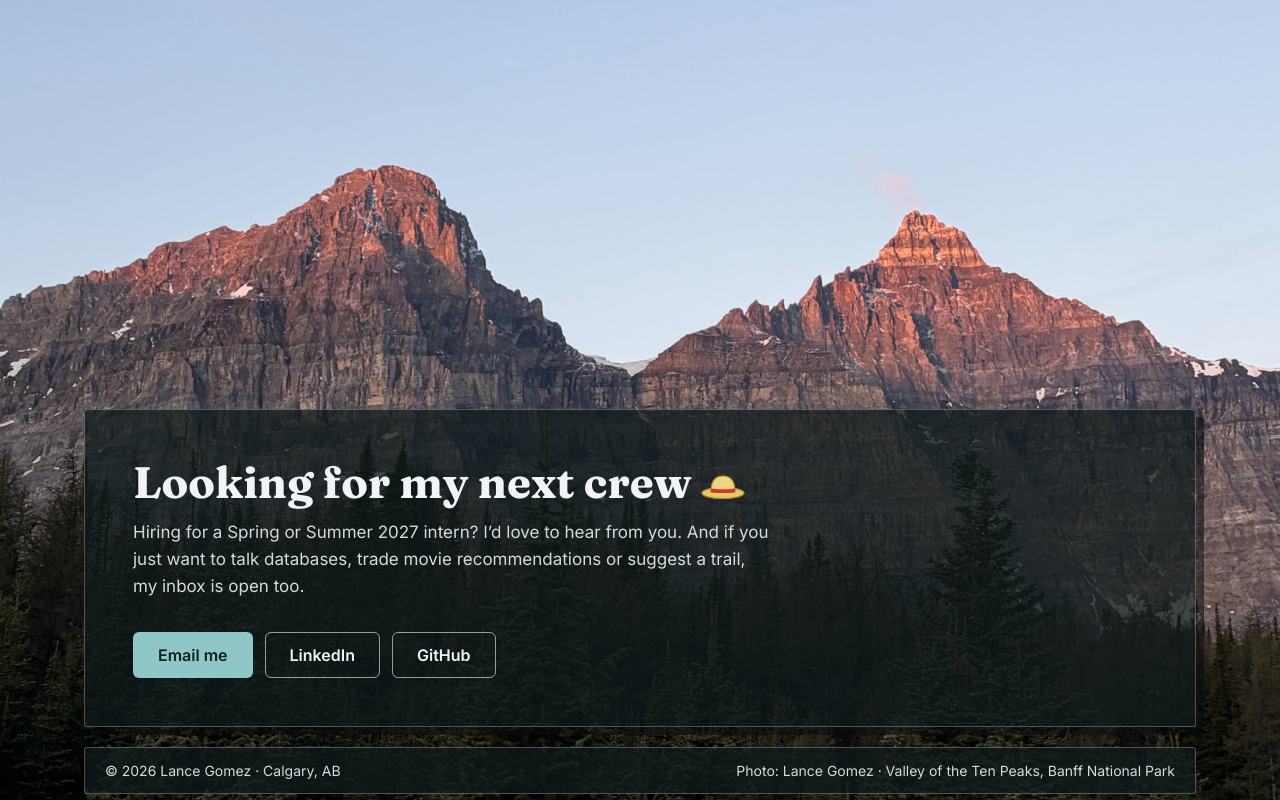
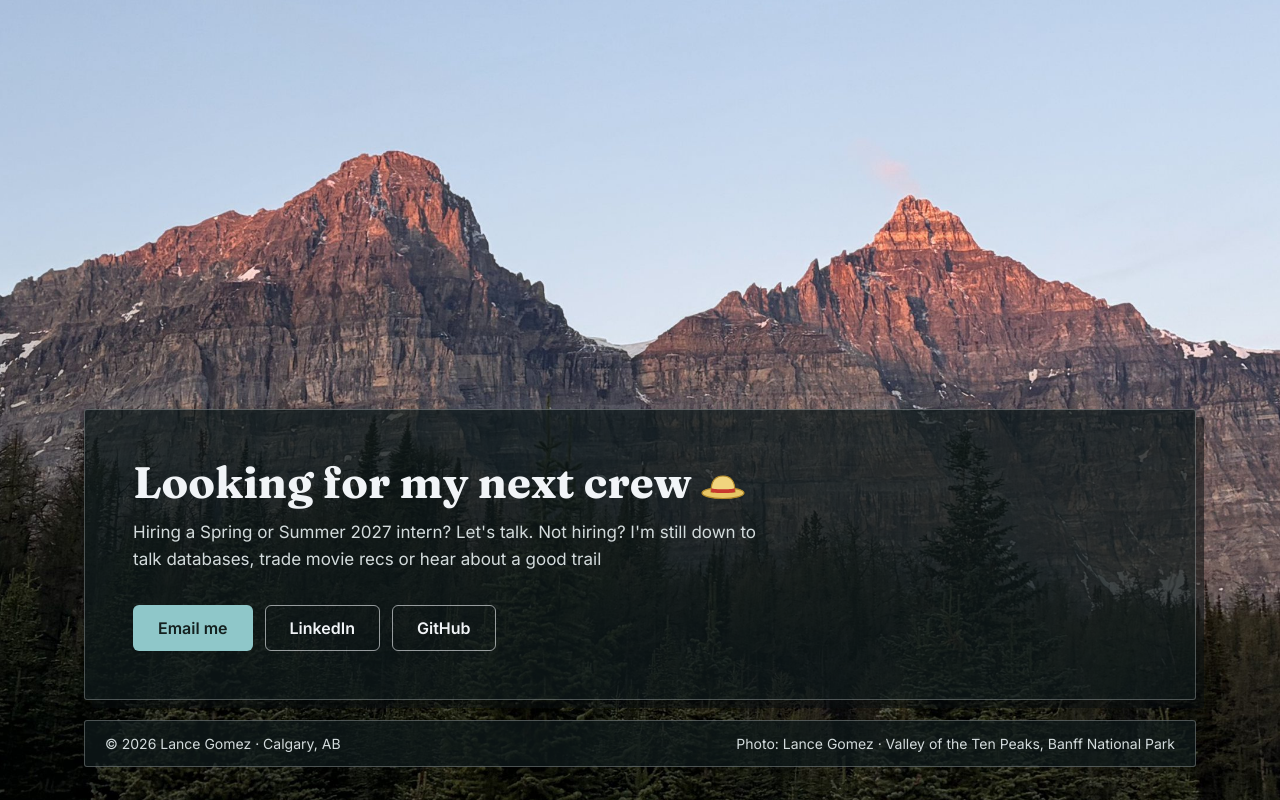
Before and after one commit to monkeydhumphrey/Lance-portfolio, a plain HTML site: page index.html in a window 1280 px wide. Shown: the part 1820-2620 px from the top of the page. Drawn offline with Linux system fonts and the light colour scheme.

Commit message:
Updated project card and contact wording

```diff
--- a/index.html
+++ b/index.html
@@ -70,7 +70,7 @@
                                    <span>In progress</span>
                               </div>
                               <h3>This website</h3>
-                              <p>Hand-coded HTML and CSS, with a mobile layout, accessibility polish and a mountain photo I took.</p>
+                              <p>Hand-coded HTML and CSS, with a mobile layout and accessibility polish.</p>
                               <p class="tech-stack">HTML · CSS · JavaScript</p>
                               <div class="card-links">
                                    <a href="https://github.com/monkeydhumphrey/Lance-portfolio" class="card-link"
@@ -241,9 +241,9 @@
                               <div class="contact-text">
                                    <h2>Looking for my next <span class="no-break">crew<img src="images/straw-hat.svg"
                                                   alt="" class="straw-hat"></span></h2>
-                                   <p>Hiring for a Spring or Summer 2027 intern? I’d love to hear from you.
-                                        And if you just want to talk databases, trade movie recommendations or suggest a
-                                        trail, my inbox is open too.</p>
+                                   <p>Hiring a Spring or Summer 2027 intern?
+                                        Let's talk. Not hiring? I'm still down to talk databases,
+                                        trade movie recs or hear about a good trail</p>
                               </div>
 
                               <div class="contact-buttons">
```
